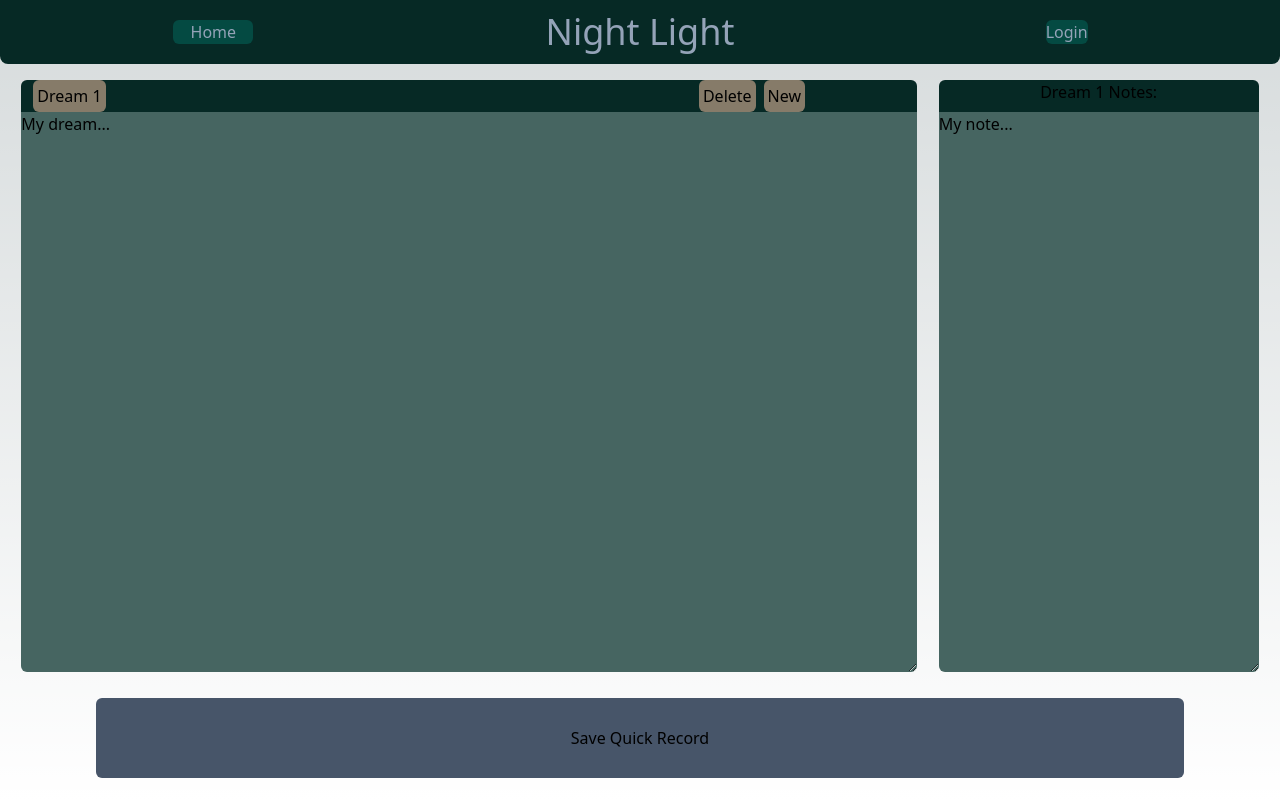
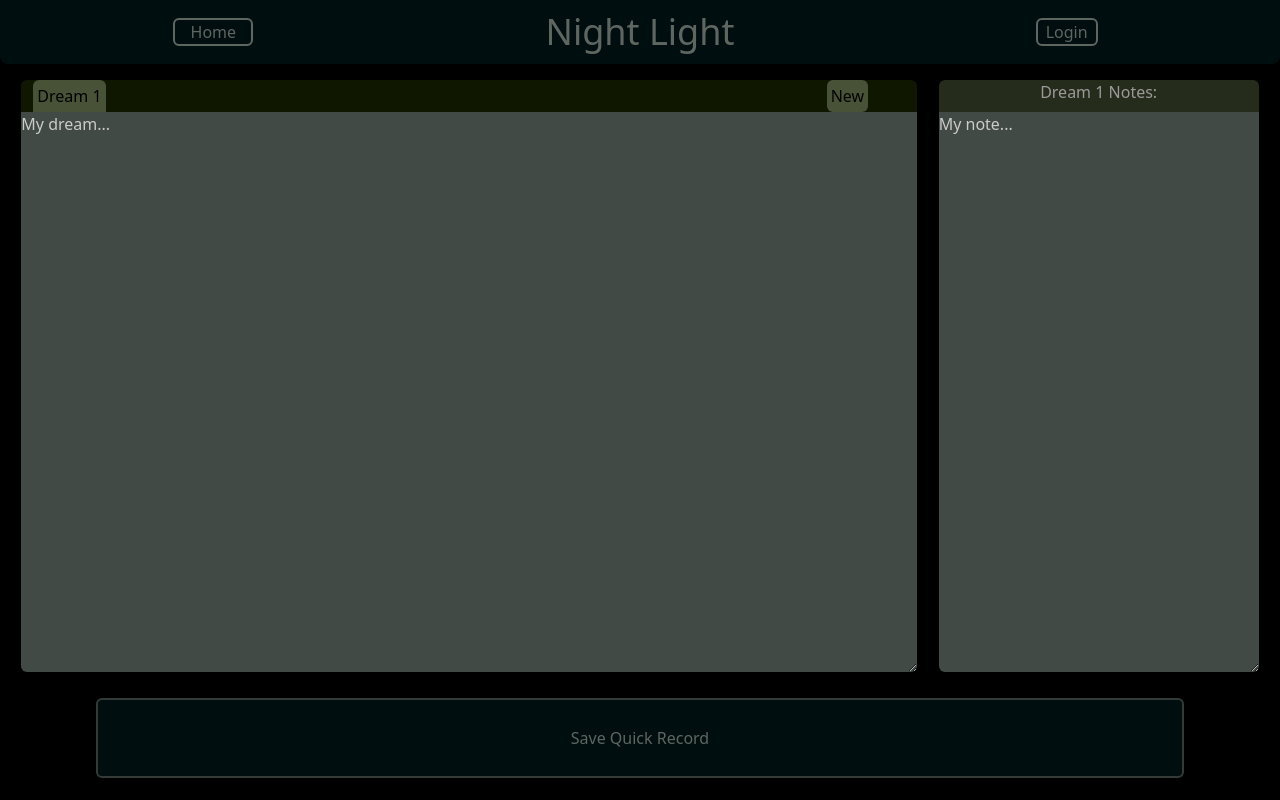
Before and after one commit to LeifCastle/NightLight, a Next.js app: page /quick_record in a window 1280 px wide. Built offline with nearby package versions, Linux system fonts and the light colour scheme.

Commit message:
feat: further styling for Quick Record page

```diff
--- a/src/app/components/DreamHeader.js
+++ b/src/app/components/DreamHeader.js
@@ -8,15 +8,21 @@ export default function DreamHeader({
 }) {
   const currentDreamIndex = useContext(HeaderBgContext);
   let background;
+  let text;
+  let br;
   if (currentDreamIndex === parseInt(real_index)) {
     background = "bg-qrButtonActive";
+    text = "text-selectT";
+    br = "";
   } else {
     background = "bg-qrButton";
+    text = "tect-ott";
+    br = "rounded-b-md";
   }
   return (
     <button
       real_index={real_index}
-      className={`mr-2 ${background} rounded-md p-1 h-8`}
+      className={`mr-2 ${background} ${text} ${br} rounded-t-md p-1 h-8`}
       onClick={changeDream}
       display_index={display_index}
     >
--- a/src/app/components/Header.js
+++ b/src/app/components/Header.js
@@ -11,13 +11,17 @@ export default function Header() {
   }
 
   return (
-    <div className="flex justify-center items-center w-screen h-[8%] text-slate-400 bg-pageHeader text-center rounded-bl-lg rounded-br-lg">
+    <div className="flex justify-center items-center w-screen h-[8%] text-headerText bg-pageHeader text-center rounded-bl-lg rounded-br-lg">
       <div className="basis-1/3 flex justify-center">
-        <div className="w-20 bg-pageHeaderButton rounded-md">{Home}</div>
+        <div className="w-20 bg-inherit border-2 border-headerBorder text-headerBText rounded-md">
+          {Home}
+        </div>
       </div>
-      <h1 className="basis-1/3 text-4xl">Night Light</h1>
+      <h1 className="basis-1/3 font-md font-sans text-4xl">Night Light</h1>
       <div className="basis-1/3">
-        <button className="bg-pageHeaderButton rounded-md">Login</button>
+        <button className="bg-pageHeader pl-2 pr-2 border-2 border-headerBorder text-headerBText rounded-md">
+          Login
+        </button>
       </div>
     </div>
   );
--- a/src/app/globals.css
+++ b/src/app/globals.css
@@ -2,39 +2,20 @@
 @tailwind components;
 @tailwind utilities;
 
-:root {
-  --foreground-rgb: 0, 0, 0;
-  --background-start-rgb: 214, 219, 220;
-  --background-end-rgb: 255, 255, 255;
-}
-
-@media (prefers-color-scheme: dark) {
-  :root {
-    --foreground-rgb: 255, 255, 255;
-    --background-start-rgb: 0, 0, 0;
-    --background-end-rgb: 0, 0, 0;
-  }
-}
-
-body {
-  color: rgb(var(--foreground-rgb));
-  background: linear-gradient(
-      to bottom,
-      transparent,
-      rgb(var(--background-end-rgb))
-    )
-    rgb(var(--background-start-rgb));
-}
-
 textarea::placeholder {
-  color: black;
+  color: #cbcbcb;
 }
 textarea {
   outline: none;
   border: none;
   caret-color: black;
+  color: #cbcbcb;
 }
 
 #notes {
   display: flex;
 }
+
+body {
+  color: white;
+}
--- a/src/app/layout.js
+++ b/src/app/layout.js
@@ -9,7 +9,7 @@ export const metadata = {
 export default function RootLayout({ children }) {
   return (
     <html lang="en" className="h-screen">
-      <body className="h-screen bg-#FFFFFF">
+      <body className="h-screen bg-appBg">
         <Header /> {children}
       </body>
     </html>
--- a/src/app/quick_record/page.js
+++ b/src/app/quick_record/page.js
@@ -12,7 +12,7 @@ export default function Quick_Record() {
   const dreamInput = useRef(null); //Text area where dreams are written
   const noteInput = useRef(null); //Text area where notes are written
   const dreams = useRef({}); //Records all dreams
-  const notes = useRef({});
+  const notes = useRef({}); //Records all notes
 
   //----States
   const [assignedRealIndex, setAssignedRealIndex] = useState(1); //Assigns sequential real_index with no regard to deleted indices
@@ -29,8 +29,8 @@ export default function Quick_Record() {
 
   //----When user creates a new dream:
   function handleNewDreamHeader() {
-    if (dreamHeaders.length === 9) {
-      return; //Max dreams is 9
+    if (dreamHeaders.length === 8) {
+      return; //Max dreams is 8
     }
     setDreamHeaders([
       ...dreamHeaders,
@@ -96,16 +96,29 @@ export default function Quick_Record() {
     notes[`Dream${view_index}`] = event.target.value;
   }
 
+  //----Determines if delete button is shown
+  let deleteButton;
+  if (dreamHeaders.length > 1) {
+    deleteButton = (
+      <button
+        className="mr-2 ml-4 rounded-md p-1 bg-qrButtonActive"
+        onClick={handleDeleteDreamHeader}
+      >
+        Delete
+      </button>
+    );
+  }
+
   //
   //---------------Returned Component--------------\\
   //
 
   return (
     <>
-      <div className="flex justify-evenly text-black">
+      <div className="flex justify-evenly text-rText">
         <div id="dreams" className="flex-col">
-          <div className="h-8 flex w-dreamW mt-4 rounded-t-md bg-pageHeader ">
-            <div className="basis-1/3 ml-3 flex grow justify-left">
+          <div className="h-8 flex w-dreamW mt-4 rounded-t-md bg-qrHeader ">
+            <div className="basis-1/3 ml-3 text-ott flex grow justify-left">
               <HeaderBgContext.Provider value={view_index}>
                 {dreamHeaders.map((dreamHeader, index) => (
                   <DreamHeader
@@ -117,23 +130,21 @@ export default function Quick_Record() {
                 ))}
               </HeaderBgContext.Provider>
             </div>
-            <div className="flex basis-1/3 justify-center mr-4">
-              <button
-                className="mr-2 rounded-md p-1 text-black bg-qrButtonActive"
-                onClick={handleDeleteDreamHeader}
-              >
-                Delete
-              </button>
-              <button
-                className="bg-qrButtonActive text-black p-1 rounded-md"
-                onClick={handleNewDreamHeader}
-              >
-                New
-              </button>
+            <div className="flex basis-1/3 mr-4">
+              <div className="basis-1/2"></div>
+              <div className="basis-1/4">{deleteButton}</div>
+              <div className="basis-1/4 flex justify-left">
+                <button
+                  className="bg-qrButtonActive p-1 rounded-md"
+                  onClick={handleNewDreamHeader}
+                >
+                  New
+                </button>
+              </div>
             </div>
           </div>
           <textarea
-            className="text-black w-dreamW h-dreamH rounded-b-md bg-textInput"
+            className="text-ttt w-dreamW h-dreamH rounded-b-md bg-textInput"
             name="textarea"
             placeholder="My dream..."
             ref={dreamInput}
@@ -141,10 +152,10 @@ export default function Quick_Record() {
           ></textarea>
         </div>
         <div id="notes" className="flex-col items-center mt-4">
-          <div className="h-8 w-noteW bg-pageHeader rounded-t-md text-center">{`Dream ${selected_display} Notes:`}</div>
+          <div className="h-8 w-noteW bg-noteHeader text-noteText rounded-t-md text-center">{`Dream ${selected_display} Notes:`}</div>
           <div className="flex">
             <textarea
-              className="text-black w-noteW h-noteH rounded-b-md bg-textInput"
+              className="text-ttt w-noteW h-noteH rounded-b-md bg-textInput"
               name="textarea"
               placeholder="My note..."
               ref={noteInput}
@@ -154,7 +165,7 @@ export default function Quick_Record() {
         </div>
       </div>
       <div className="w-screen flex justify-center">
-        <button className="w-saveW h-saveH mt-5 rounded-md text-black bg-slate-600">
+        <button className="w-saveW h-saveH mt-5 rounded-md bg-recordSave border-2 border-qSBorder text-headerBorder">
           Save Quick Record
         </button>
       </div>
--- a/tailwind.config.js
+++ b/tailwind.config.js
@@ -8,12 +8,24 @@ module.exports = {
   theme: {
     extend: {
       colors: {
-        pageHeader: "#062925",
-        pageHeaderButton: "#044A42",
-        qrHeader: "#2A474B",
-        qrButton: "#044A42",
-        qrButtonActive: "#867B69",
-        textInput: "#466561", //#737675
+        appBg: "#000000",
+        pageHeader: "#010E0F",
+        pageHeaderButton: "#1E352C",
+        qrHeader: "#101701",
+        qrButton: "#262C1B",
+        qrButtonActive: "#485236",
+        noteHeader: "#262C1B",
+        recordSave: "#010E0F",
+        textInput: "#414A44",
+        headerText: "#5D6660",
+        headerBText: "#5D6660",
+        headerBorder: "#5D6660",
+        qSBorder: "#343B36",
+        rText: "#040404",
+        ttt: "#B5B5B5",
+        noteText: "#9A9A9A",
+        ott: "#828282",
+        selectT: "#000000",
       },
       spacing: {
         noteH: "70vh",
```
